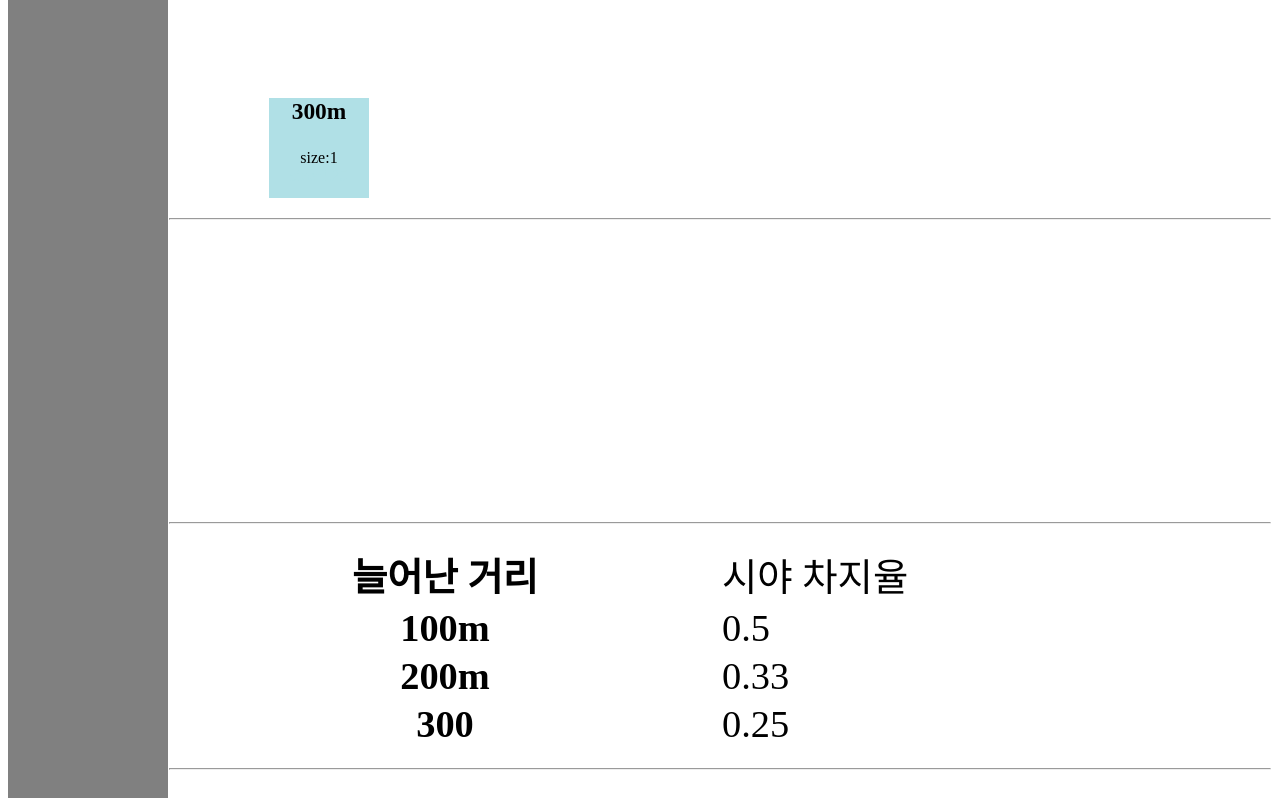
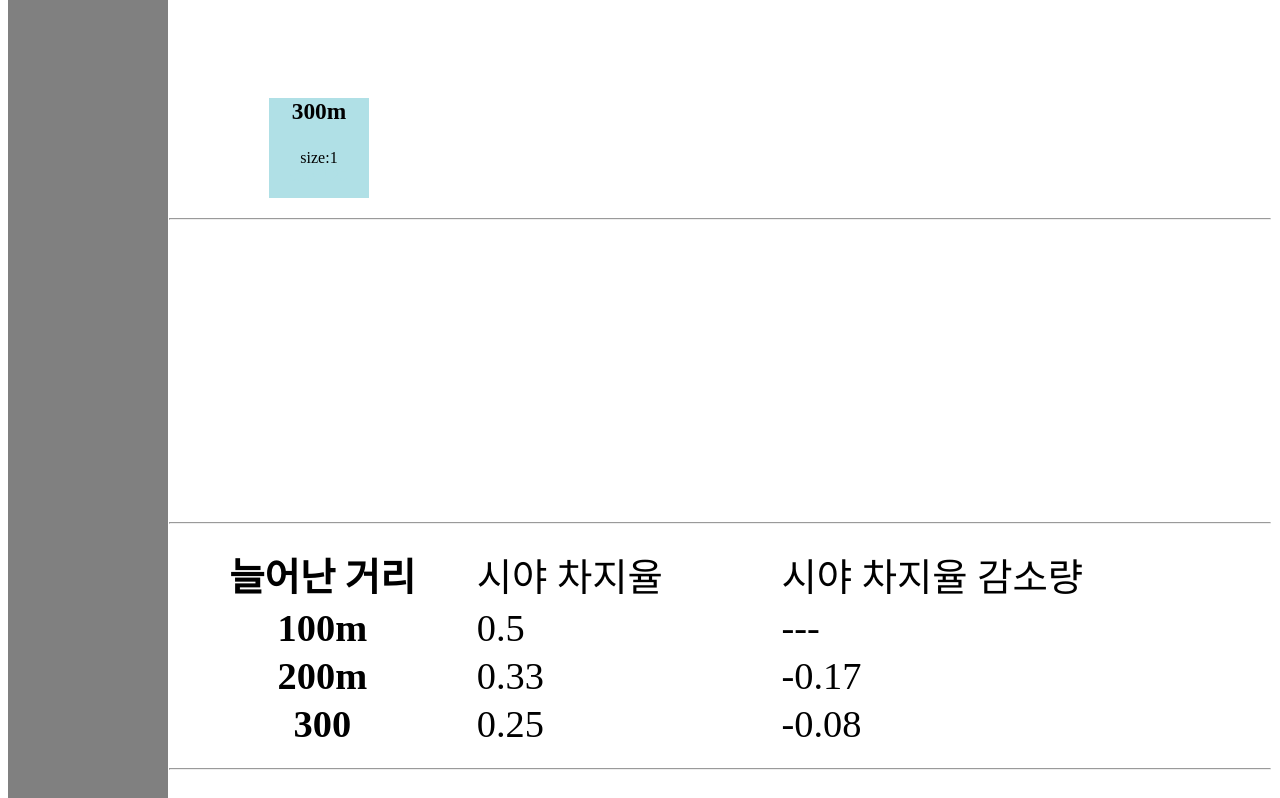
Before and after one commit to yj2trigger/liberal-arts, a plain HTML site: page index.html in a window 1280 px wide. Shown: the part 1083-1881 px from the top of the page. Drawn offline with Linux system fonts and the light colour scheme.

Commit message:
Update index.html

```diff
--- a/index.html
+++ b/index.html
@@ -182,18 +182,22 @@
                 <tr>
                     <th>늘어난 거리</th>
                     <td>시야 차지율</td>
+                    <td>시야 차지율 감소량</td>
                 </tr>
                 <tr>
                     <th>100m</th>
                     <td>0.5</td>
+                    <td>---</td>
                 </tr>
                 <tr>
                     <th>200m</th>
                     <td>0.33</td>
+                    <td>-0.17</td>
                 </tr>
                 <tr>
                     <th>300</th>
                     <td>0.25</td>
+                    <td>-0.08</td>
                 </tr>
             </table>
             <hr>
```
